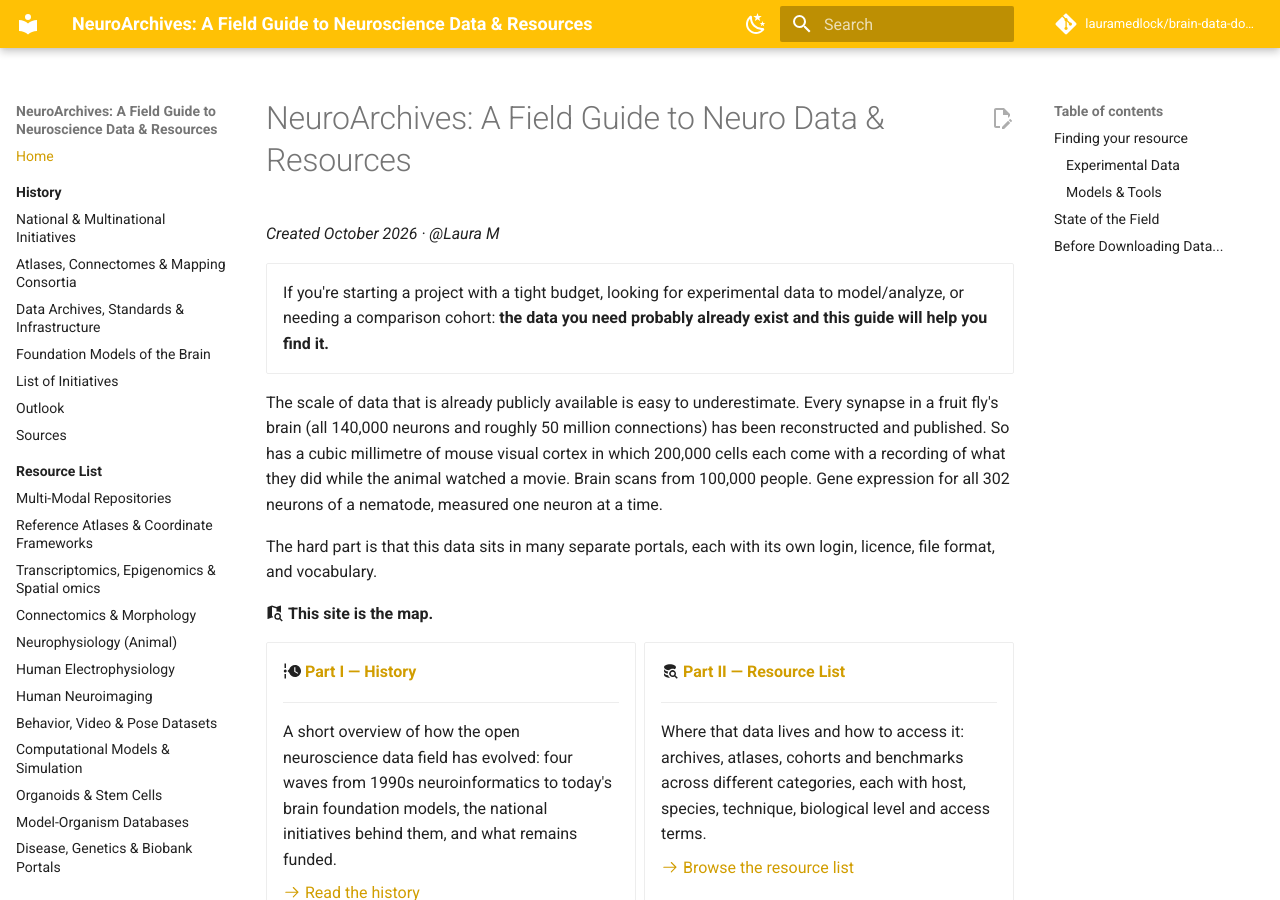
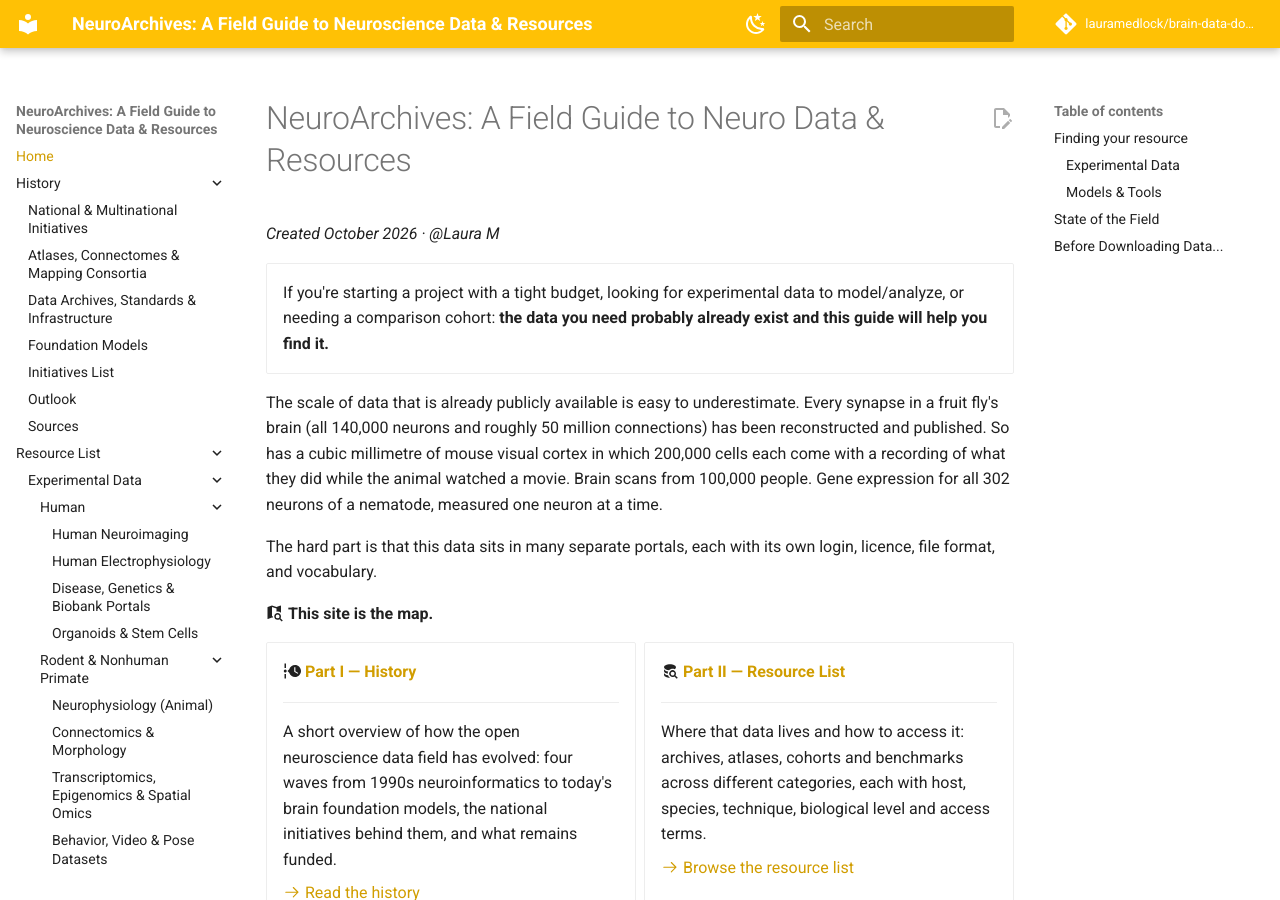
Before and after one commit to lauramedlock/neuroarchives, an MkDocs documentation site: the page built from docs/index.md, in a window 1280 px wide and 900 px high. Built offline with MkDocs 1.6.1 and Material for MkDocs 9.7.7, drawn with Linux system fonts in a browser that asks for light colours; comment, search, counter and statistics services are not loaded.

Commit message:
Refactor navigation and update section names
Updated navigation structure and renamed sections for clarity.

```diff
--- a/mkdocs.yml
+++ b/mkdocs.yml
@@ -12,8 +12,8 @@ theme:
   features:
     - navigation.instant
     - navigation.tracking
-    - navigation.sections
     - navigation.top
+    - navigation.expand
     - navigation.indexes
     - toc.follow
     - search.suggest
@@ -72,27 +72,35 @@ extra_css:
 nav:
   - Home: index.md
   - History:
-      - Overview (Four Waves): history/index.md
+      - Overview: history/index.md
       - National & Multinational Initiatives: history/national-initiatives.md
       - Atlases, Connectomes & Mapping Consortia: history/mapping-consortia.md
       - Data Archives, Standards & Infrastructure: history/infrastructure.md
-      - Foundation Models of the Brain: history/foundation-models.md
-      - List of Initiatives: history/master-list.md
+      - Foundation Models: history/foundation-models.md
+      - Initiatives List: history/master-list.md
       - Outlook: history/outlook.md
       - Sources: history/sources.md
   - Resource List:
       - How to Navigate: resources/index.md
-      - Multi-Modal Repositories: resources/federated-archives.md
-      - Reference Atlases & Coordinate Frameworks: resources/reference-atlases.md
-      - Transcriptomics, Epigenomics & Spatial omics: resources/transcriptomics.md
-      - Connectomics & Morphology: resources/connectomics.md
-      - Neurophysiology (Animal): resources/neurophysiology.md
-      - Human Electrophysiology: resources/human-electrophysiology.md
-      - Human Neuroimaging: resources/human-neuroimaging.md
-      - Behavior, Video & Pose Datasets: resources/behavior.md
-      - Computational Models & Simulation: resources/models.md
-      - Organoids & Stem Cells: resources/organoids.md
-      - Model-Organism Databases: resources/model-organisms.md
-      - Disease, Genetics & Biobank Portals: resources/disease-genetics.md
-      - Standards, tooling & resource catalogs: resources/standards-catalogs.md
-      - Benchmarks & evaluation suites: resources/benchmarks.md
+      - Experimental Data:
+          - Human:
+              - Human Neuroimaging: resources/human-neuroimaging.md
+              - Human Electrophysiology: resources/human-electrophysiology.md
+              - Disease, Genetics & Biobank Portals: resources/disease-genetics.md
+              - Organoids & Stem Cells: resources/organoids.md
+          - Rodent & Nonhuman Primate:
+              - Neurophysiology (Animal): resources/neurophysiology.md
+              - Connectomics & Morphology: resources/connectomics.md
+              - Transcriptomics, Epigenomics & Spatial Omics: resources/transcriptomics.md
+              - Behavior, Video & Pose Datasets: resources/behavior.md
+          - Fly, Worm & Zebrafish:
+              - Connectomics & Morphology: resources/connectomics.md
+              - Transcriptomics, Epigenomics & Spatial Omics: resources/transcriptomics.md
+              - Model-Organism Databases: resources/model-organisms.md
+          - Not Sure Yet:
+              - Multi-Modal Repositories: resources/federated-archives.md
+      - Models & Tools:
+          - Computational Models & Simulation: resources/models.md
+          - Benchmarks & Evaluation Suites: resources/benchmarks.md
+          - Reference Atlases & Coordinate Frameworks: resources/reference-atlases.md
+          - Standards, Tooling & Resource Catalogs: resources/standards-catalogs.md
```
